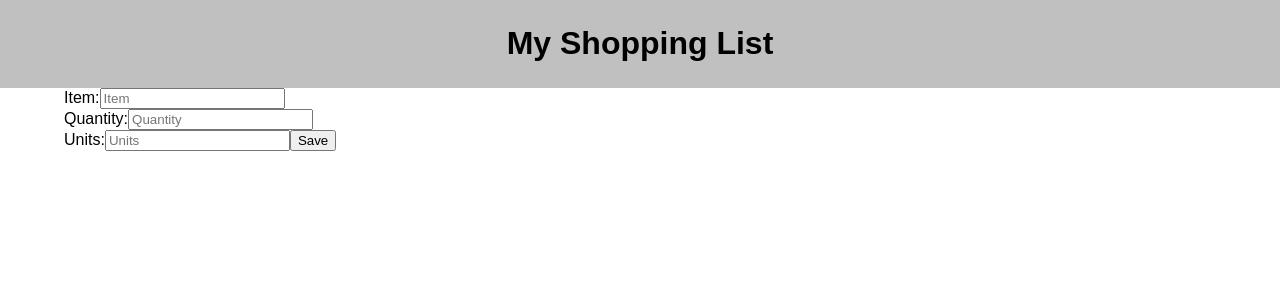
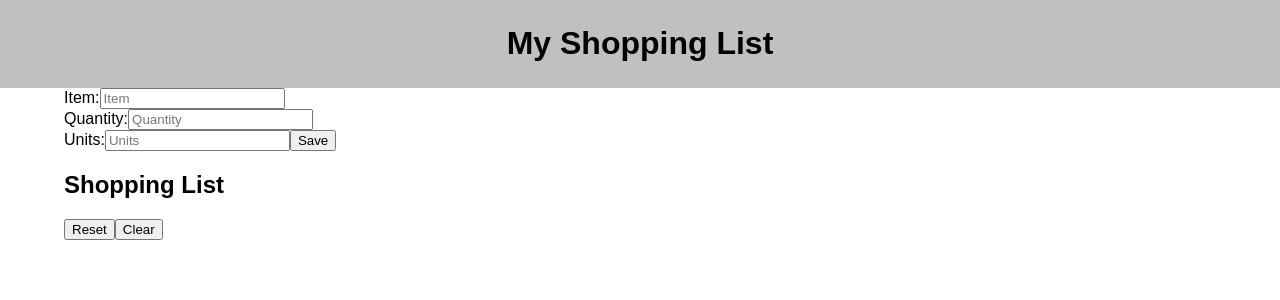
Before and after one commit to yemluck/group-fs-react-shopping-list, a React (Create React App) app: page / in a window 1280 px wide. Shown: the top 300 px of the page. Built offline with nearby package versions, Linux system fonts and the light colour scheme; no server answers.

Commit message:
Added reset and clear buttons with meat and bones

```diff
--- a/src/components/App/App.jsx
+++ b/src/components/App/App.jsx
@@ -6,6 +6,9 @@ import './App.css';
 
 //importing GroceryFrom from component file
 import GroceryForm from '../GroceryForm/GroceryForm';
+
+//importing Clear and Reset Buttons
+import ClearReset from '../ClearReset/ClearReset';
 
 function App() {
 	const [ groceryList, setGroceryList ] = useState([]);
@@ -40,6 +43,44 @@ function App() {
 				console.error('Error on POST app.jsx', error);
 			});
 	};
+
+	const reset = () => {
+        console.log('reset has been clicked');
+
+        axios({
+            method: 'PUT',
+            url: '/list',
+            data: {
+                purchased: false
+            }
+
+        })
+        .then(() => {
+            console.log('PUT success');
+            //calling get again to get the new data
+            getGroceries();
+        })
+        .catch((err) => {
+            console.error('Error on PUT in ClearReset', err);
+        });
+    };
+
+	const clear = () => {
+        console.log('clear has been clicked');
+
+        axios({
+            method: 'DELETE',
+            url: '/list'
+        })
+        .then((response) => {
+            console.log('DELETE success');
+            //calling get again to update the DOM
+        })
+        .catch((err) => {
+            console.error('DELETE failed in ClearReset', err);
+        });
+    };
+
 	// Call getGroceries function using useEffect so it only runs once on component load
 	useEffect(() => {
 		getGroceries();
@@ -50,6 +91,8 @@ function App() {
 			<Header />
 			<main>
 				<GroceryForm addNewGrocery={addNewGrocery} />
+                <h2>Shopping List</h2>
+                <ClearReset clear = {clear} reset = {reset}/>
 			</main>
 		</div>
 	);
--- /dev/null
+++ b/src/components/ClearReset/ClearReset.jsx
@@ -0,0 +1,14 @@
+//import axios
+import axios from 'axios';
+
+function ClearReset({clear, reset}){
+
+    return(
+        <>
+        <button className = "reset" onClick = {reset}>Reset</button>
+        <button className = "clear" onClick = {clear}>Clear</button>
+        </>
+    );
+}
+
+export default ClearReset;
```
Also changed, not shown: 1 other file (tests, documents, lock files or other folders).
